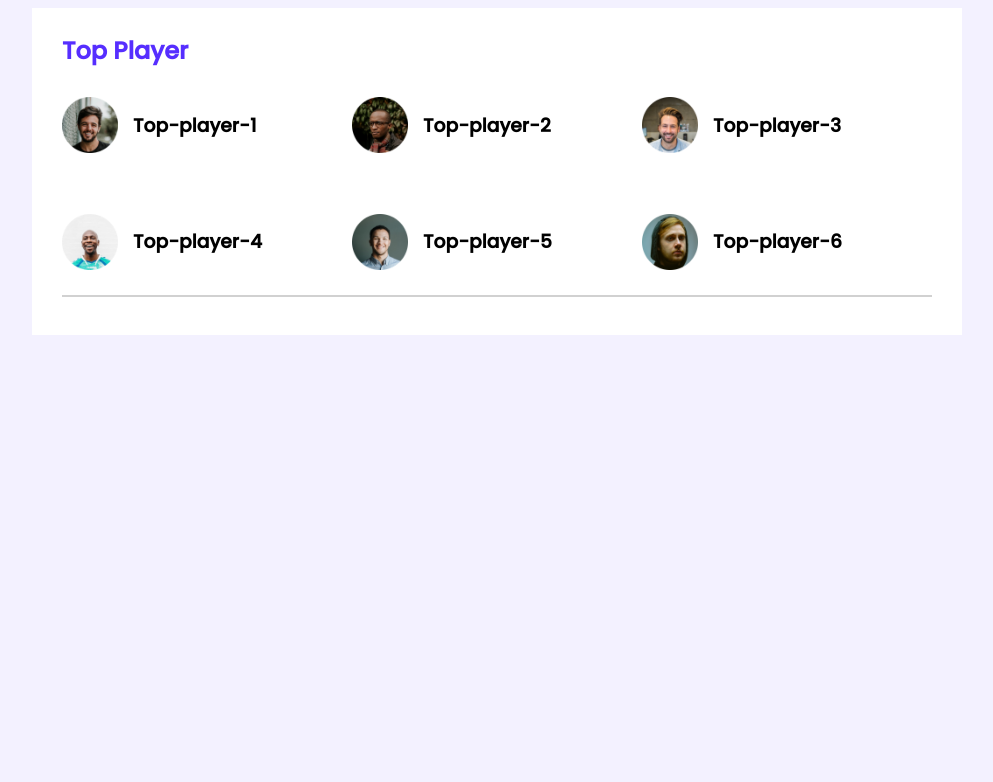
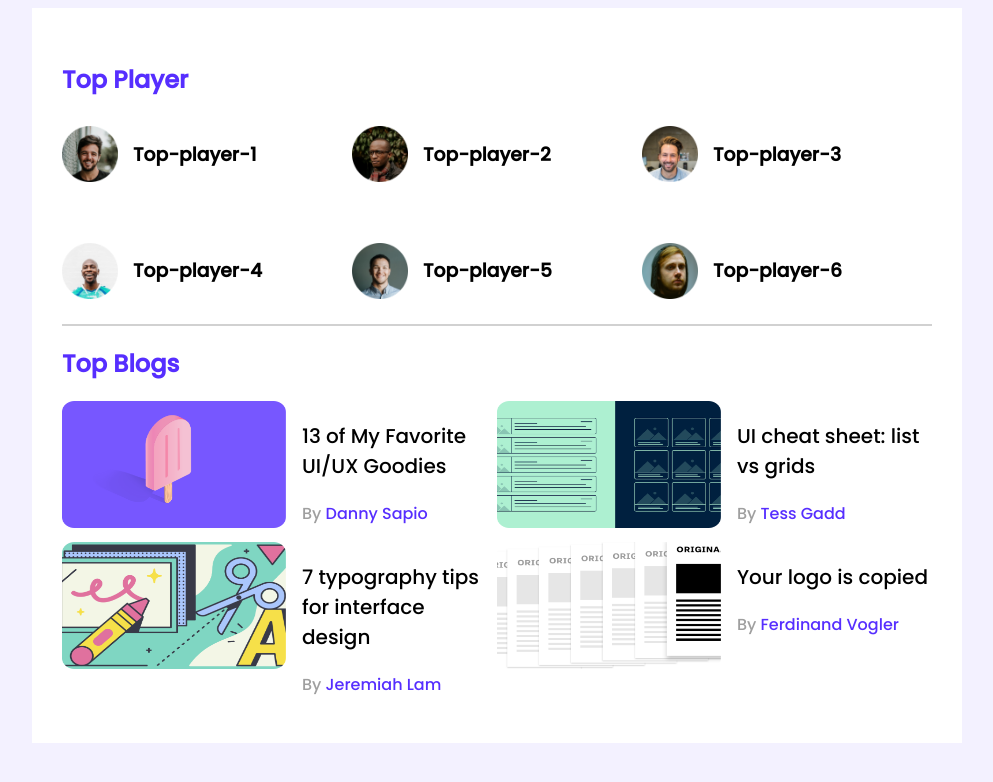
Before and after one commit to sabbirjiinat/leader-board-repo, a plain HTML site: page index.html in a window 1280 px wide. Shown: the whole page, without its empty margins (143-1136 px from the left). Drawn offline with Linux system fonts and the light colour scheme.

Commit message:
third commit

```diff
--- a/index.html
+++ b/index.html
@@ -45,6 +45,55 @@
                 </div>
             </div>
             <hr>
+            <div class="top-blogs">
+                <h2 class="top-player-title top-blog">Top Blogs</h2>
+                <div class="blogs">
+                    <article class="blog">
+                        <div class="thumbnail">
+                            <img src="images/blogs/blog-1.png" alt="">
+                        </div>
+                        <div class="blog-info">
+                            <h3 class="blog-title">13 of My Favorite
+                                UI/UX Goodies</h3>
+                                <p class="blog-author">By <a href="">Danny Sapio</a></p>
+                        </div>
+
+                    </article>
+                    <article class="blog">
+                        <div class="thumbnail">
+                            <img src="images/blogs/blog-2.png" alt="">
+                        </div>
+                        <div class="blog-info">
+                            <h3 class="blog-title">UI cheat sheet:
+                                list vs grids</h3>
+                                <p class="blog-author">By <a href="">Tess Gadd</a></p>
+                        </div>
+
+                    </article>
+                    <article class="blog">
+                        <div class="thumbnail">
+                            <img src="images/blogs/blog-3.png" alt="">
+                        </div>
+                        <div class="blog-info">
+                            <h3 class="blog-title">7 typography tips
+                                for interface design</h3>
+                                <p class="blog-author">By <a href="">Jeremiah Lam</a></p>
+                        </div>
+
+                    </article>
+                    <article class="blog">
+                        <div class="thumbnail">
+                            <img src="images/blogs/blog-4.png" alt="">
+                        </div>
+                        <div class="blog-info">
+                            <h3 class="blog-title">Your logo is
+                                copied</h3>
+                                <p class="blog-author">By <a href="">Ferdinand Vogler</a></p>
+                        </div>
+
+                    </article>
+                </div>
+            </div>
         </section>
 
     </main>
--- a/style/style.css
+++ b/style/style.css
@@ -18,7 +18,7 @@ body {
 
 .top-player-title {
     color: #562EFF;
-    font-size: 24px;margin-top: -5px;
+    font-size: 24px;
 }
 
 main {
@@ -57,3 +57,53 @@ hr{
     border: 0.01px solid #D1D1D1;
     margin-top: 20px;
 }
+
+
+/* ----------------------
+Top blog style
+-------------------------- */
+
+
+.blog{
+    display: flex;
+}
+
+
+
+.blog .thumbnail img {
+    width: 224px;
+    height: 127px;
+}
+
+
+.blog-info{
+    margin-left: 16px;
+}
+
+
+.blog-title{
+
+
+    font-size: 20px;
+    font-weight: 500;
+
+}
+
+
+.blog-author{
+    color: #9F9F9F;
+    font-size: 16px;
+}
+
+.blog-info a {
+    text-decoration: none;
+    font-size: 16px;
+    color: #562EFF ;
+
+}
+
+
+.blogs{
+    display: grid;
+    grid-template-columns: repeat(2,1fr);
+}
```
